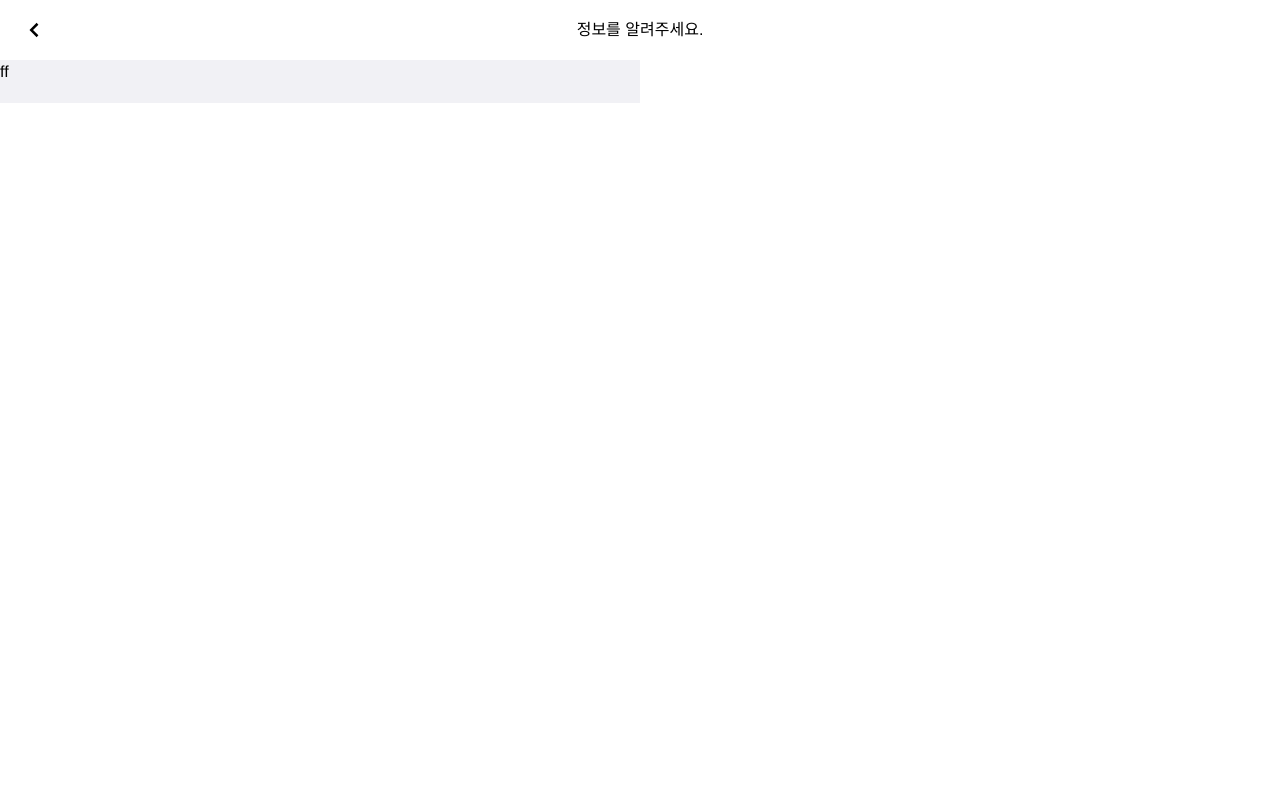
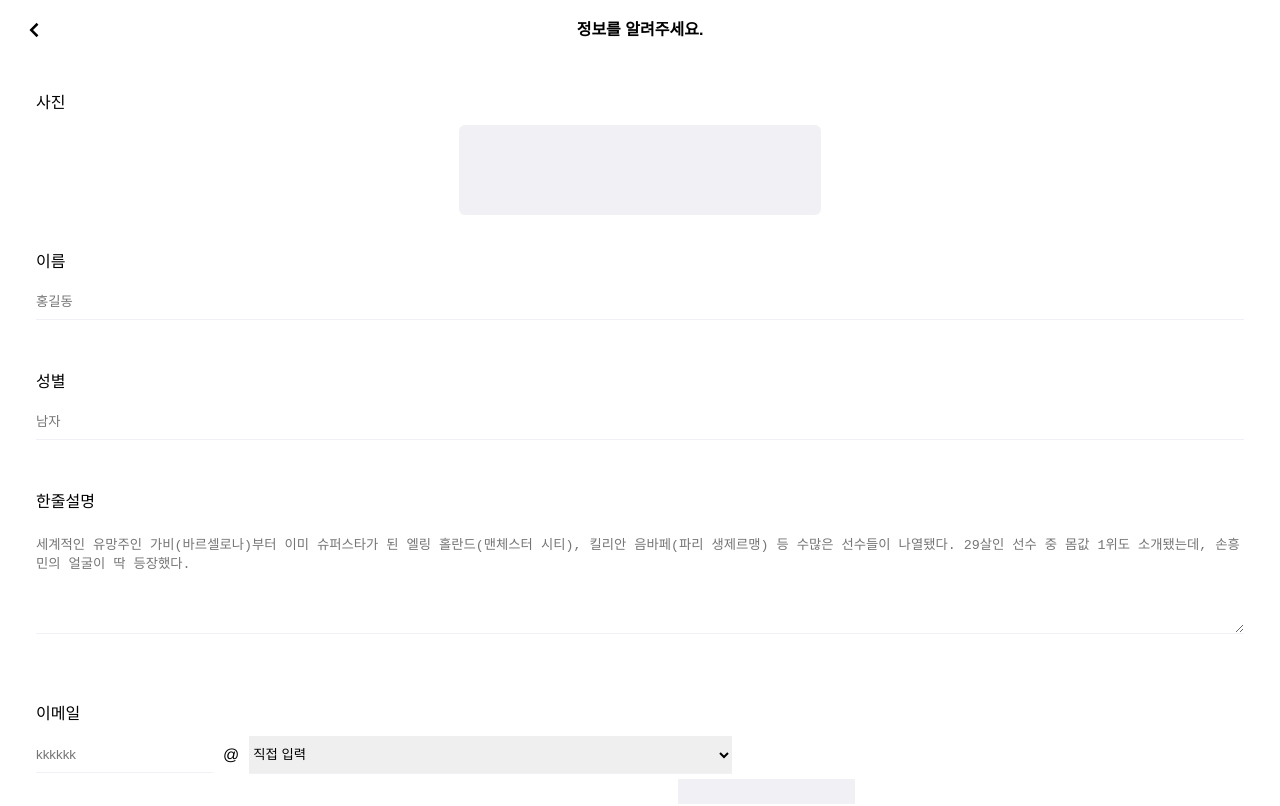
Before and after one commit to GDG-hackathon-14/front, a React (Create React App) app: page /write-form in a window 1280 px wide. Shown: the top 806 px of the page. Built offline with nearby package versions, Linux system fonts and the light colour scheme.

Commit message:
input form

```diff
--- a/package.json
+++ b/package.json
@@ -3,6 +3,7 @@
   "version": "0.1.0",
   "private": true,
   "dependencies": {
+    "@coreui/react": "^4.2.3",
     "@testing-library/jest-dom": "^5.16.4",
     "@testing-library/react": "^13.3.0",
     "@testing-library/user-event": "^13.5.0",
@@ -10,6 +11,7 @@
     "react": "^18.2.0",
     "react-dom": "^18.2.0",
     "react-icons": "^4.4.0",
+    "react-modal-sheet": "^1.5.2",
     "react-qr-code": "^2.0.7",
     "react-router-dom": "^6.3.0",
     "react-scripts": "5.0.1",
--- /dev/null
+++ b/src/components/EmailInput.js
@@ -0,0 +1,65 @@
+import React, { useState } from "react";
+import styled from "styled-components";
+const EmailDiv = styled.div`
+  width: 100%;
+  padding: 35px 16px 15px 16px;
+`;
+const EmailTitle = styled.h1`
+  font-weight: 500;
+  font-size: 1rem;
+  margin-bottom: 10px;
+`;
+const EmailId = styled.input`
+  border: none;
+  padding: 10px 0;
+  border-bottom: 1px solid #f1f1f5;
+  margin-right: 10px;
+`;
+const EmailInputDiv = styled.div`
+  display: flex;
+  align-items: center;
+`;
+const Select = styled.select`
+  border: none;
+  width: 40%;
+  margin-left: 10px;
+  border-bottom: 1px solid #f1f1f5;
+  padding: 10px 0;
+`;
+
+const HideInput = styled.input`
+  border: none;
+  padding: 5px 0;
+  background-color: #f1f1f5;
+  margin-top: 5px;
+  position: absolute;
+  left: 53%;
+`;
+
+function EmailInput() {
+  const [value, setValue] = useState("");
+  function handleChange(e) {
+    setValue(e.target.value);
+  }
+
+  return (
+    <EmailDiv>
+      <EmailTitle>이메일</EmailTitle>
+      <EmailInputDiv>
+        <EmailId placeholder="kkkkkk"></EmailId>
+        <>@</>
+        <Select onChange={handleChange}>
+          <option value="">직접 입력</option>
+          <option value="1">naver.com</option>
+          <option value="2">gmail.com</option>
+          <option value="3">daum.net</option>
+          <option value="4">hanmail.net</option>
+          <option value="5">nate.com</option>
+        </Select>
+      </EmailInputDiv>
+      {value == "" ? <HideInput></HideInput> : null}
+    </EmailDiv>
+  );
+}
+
+export default EmailInput;
--- a/src/components/Header.js
+++ b/src/components/Header.js
@@ -26,7 +26,7 @@ const Header = ({ title }) => {
       <BackButton onClick={() => navigate(-1)}>
         <BiChevronLeft size={30} />
       </BackButton>
-      <div>{title}</div>
+      <div style={{ fontWeight: "700" }}>{title}</div>
     </CustomHeader>
   );
 };
--- /dev/null
+++ b/src/components/TextInput.js
@@ -0,0 +1,30 @@
+import React from "react";
+import styled from "styled-components";
+
+const Div = styled.div`
+  width: 100%;
+  padding: 35px 16px 15px 16px;
+`;
+
+const Title = styled.div`
+  font-weight: 500;
+  font-size: 1rem;
+  margin-bottom: 10px;
+`;
+
+const Input = styled.input`
+  border: none;
+  width: 100%;
+  padding: 10px 0;
+  border-bottom: 1px solid #f1f1f5;
+`;
+function TextInput({ title, hint }) {
+  return (
+    <Div>
+      <Title>{title}</Title>
+      <Input placeholder={hint}></Input>
+    </Div>
+  );
+}
+
+export default TextInput;
--- /dev/null
+++ b/src/components/onelineInput.js
@@ -0,0 +1,35 @@
+import React from "react";
+import styled from "styled-components";
+
+const Div = styled.div`
+  width: 100%;
+  padding: 35px 16px 15px 16px;
+`;
+
+const Title = styled.div`
+  font-weight: 500;
+  font-size: 1rem;
+  margin-bottom: 10px;
+`;
+
+const Input = styled.textarea`
+  border: none;
+  padding: 10px 0;
+  width: 100%;
+  height: 110px;
+  border-bottom: 1px solid #f1f1f5;
+`;
+
+function OnelineInput() {
+  return (
+    <Div>
+      <Title>한줄설명</Title>
+      <Input
+        maxlength="100"
+        placeholder="세계적인 유망주인 가비(바르셀로나)부터 이미 슈퍼스타가 된 엘링 홀란드(맨체스터 시티), 킬리안 음바페(파리 생제르맹) 등 수많은 선수들이 나열됐다. 29살인 선수 중 몸값 1위도 소개됐는데, 손흥민의 얼굴이 딱 등장했다."
+      ></Input>
+    </Div>
+  );
+}
+
+export default OnelineInput;
--- a/src/pages/writeForm.js
+++ b/src/pages/writeForm.js
@@ -2,40 +2,52 @@ import React from "react";
 import styled from "styled-components";
 import Header from "../components/Header";
 import MainContainer from "../components/MainContainer";
+import TextInput from "../components/TextInput";
+import EmailInput from "../components/EmailInput";
+import OnelineInput from "../components/onelineInput";
 
 const Div = styled.div``;
-
-const Title = styled.h1`
-  font-size: 1.2rem;
-  font-weight: 700;
-  color: #111111;
-`;
-const HeaderDiv = styled.div`
-  display: flex;
-  align-items: center;
-  justify-content: center;
-  padding: 15px 0;
-`;
 
 const PhotoDiv = styled.div`
   width: 100%;
   display: flex;
-  algi
+  align-items: center;
+  justify-content: center;
+  flex-direction: column;
+  padding: 0 16px;
 `;
-const PhotoTitle = styled.h1``;
+const PhotoTitle = styled.h1`
+  width: 100%;
+  font-size: 1rem;
+  font-weight: 500;
+`;
 const Photo = styled.div`
   background-color: #f1f1f5;
-  width: 50%;
+  width: 30%;
+  height: 90px;
+  border-radius: 6px;
 `;
-const BackButton = styled.div``;
+
 function WriteForm() {
   return (
     <Div>
       <Header title="정보를 알려주세요."></Header>
-      <PhotoDiv>
-        <PhotoTitle></PhotoTitle>
-        <Photo>ff</Photo>
-      </PhotoDiv>
+      <MainContainer>
+        <PhotoDiv>
+          <PhotoTitle>사진</PhotoTitle>
+          <Photo></Photo>
+        </PhotoDiv>
+        <TextInput title="이름" hint="홍길동"></TextInput>
+        <TextInput title="성별" hint="남자"></TextInput>
+        <OnelineInput></OnelineInput>
+        <EmailInput />
+        <TextInput title="연락처" hint="010-9999-9999"></TextInput>
+        <TextInput title="사는 곳" hint="경기도 시흥시..."></TextInput>
+        <TextInput title="부서" hint="디자인 팀"></TextInput>
+        <TextInput title="직무" hint="UX designer"></TextInput>
+        <TextInput title="취미" hint="탁구, 게임 등..."></TextInput>
+        <TextInput title="직급" hint="사원"></TextInput>
+      </MainContainer>
     </Div>
   );
 }
```
Also changed, not shown: src/components/MBTIInput.js (added, +7 -0 lines), 1 other file (tests, documents, lock files or other folders).
